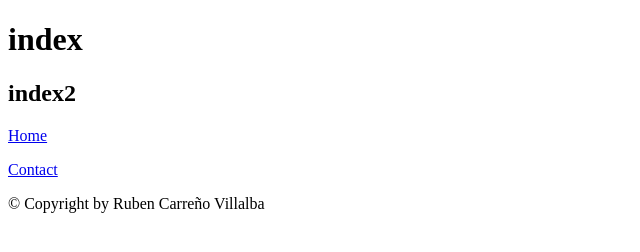
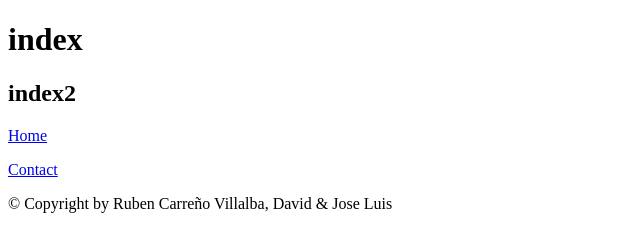
Before and after one commit to rubencarreno/g1-finModulo1, a plain HTML site: page index.html in a window 1280 px wide. Shown: the whole page, without its empty margins (0-640 px from the left). Drawn offline with Linux system fonts and the light colour scheme.

Commit message:
Copyright authors edited.

```diff
--- a/index.html
+++ b/index.html
@@ -39,7 +39,7 @@
 
 			<footer>
 				<p>
-					&copy; Copyright  by Ruben Carreño Villalba
+					&copy; Copyright  by Ruben Carreño Villalba, David &amp; Jose Luis
 				</p>
 			</footer>
 		</div>
```
